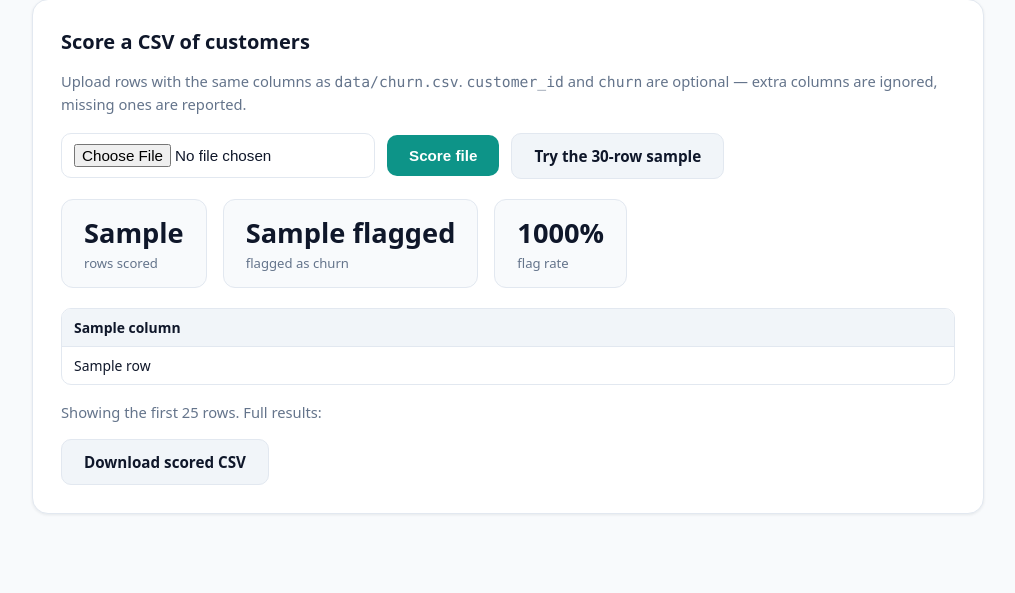
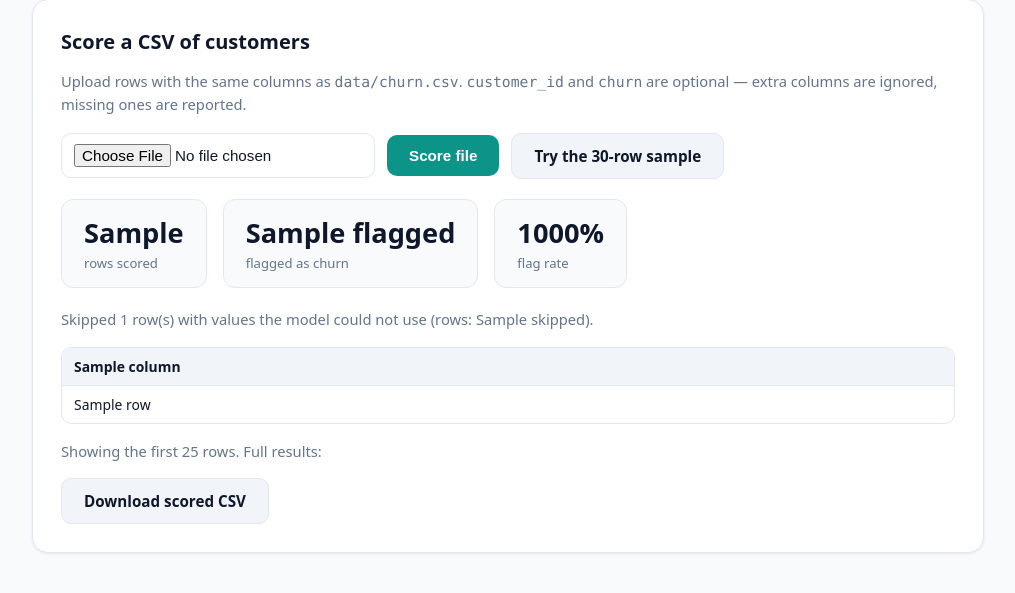
Before and after one commit to Merolearns/churn-predictor, a Flask app: template templates/batch.html in a window 1280 px wide. Shown: the part 298-891 px from the top of the page, without its empty margins (132-1147 px from the left). Before the commit the page ends 812 px from the top, so only its background shows below. Run offline with Flask 3, Linux system fonts and the light colour scheme; the template is opened without the code that fills it: most values are stand-ins (such as "Sample title", 1, 10 or a date in 2020); parts of the project's set-up code (start-up, migrations or seed data) failed here and were passed over.

Commit message:
skip bad rows in batch scoring instead of failing the whole file

```diff
--- a/app.py
+++ b/app.py
@@ -219,10 +219,18 @@ def batch():
                     error = "The CSV has no rows."
                 else:
                     probs = []
-                    for _, row in df.iterrows():
-                        out = predict_one({c: row[c] for c in REQUIRED})
+                    good = []
+                    skipped = []
+                    for pos, (_, row) in enumerate(df.iterrows()):
+                        # one bad row must not cost the user the whole file
+                        try:
+                            out = predict_one({c: row[c] for c in REQUIRED})
+                        except (ValueError, KeyError, TypeError):
+                            skipped.append(pos + 1)
+                            continue
+                        good.append(pos)
                         probs.append(out["churn_probability"])
-                    scored = df.copy()
+                    scored = df.iloc[good].copy()
                     scored["churn_probability"] = [round(p, 4) for p in probs]
                     scored["prediction"] = [
                         "churn" if p >= THRESHOLD else "stay" for p in probs
@@ -236,6 +244,7 @@ def batch():
                         "token": token,
                         "rows": scored.head(25).to_dict("records"),
                         "columns": list(scored.columns),
+                        "skipped": skipped,
                     }
     return render_template("batch.html", result=result, error=error, threshold=THRESHOLD)
 
--- a/templates/batch.html
+++ b/templates/batch.html
@@ -25,6 +25,11 @@
     <div class="stat"><span class="stat-num">{{ "%.0f"|format(result.n and (result.flagged / result.n * 100)) }}%</span><span class="stat-label">flag rate</span></div>
   </div>
 
+  {% if result.skipped %}
+  <p class="muted">Skipped {{ result.skipped|length }} row(s) with values the model could not use (rows: {{ result.skipped|join(", ") }}).</p>
+  {% endif %}
+
+  {% if result.n %}
   <div class="table-wrap">
     <table>
       <thead>
@@ -45,6 +50,9 @@
   </div>
   <p class="muted">Showing the first 25 rows. Full results:</p>
   <a class="btn btn-ghost" href="{{ url_for('batch_download', token=result.token) }}">Download scored CSV</a>
+  {% else %}
+  <div class="alert">No rows could be scored, so there is nothing to download.</div>
+  {% endif %}
   {% endif %}
 </main>
 {% endblock %}
```
Also changed, not shown: tests/test_web.py (+42 -0 lines).
